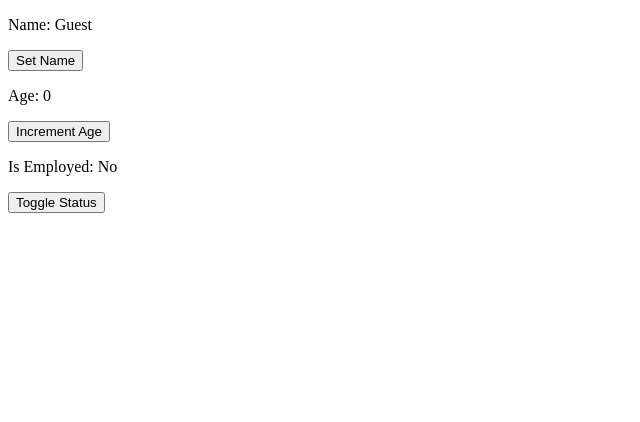
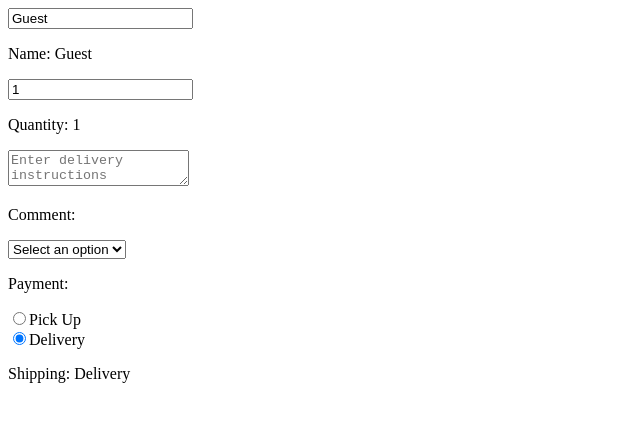
Before and after one commit to Nightmer71/React, a React (Vite) app in the folder my-react-app/: page / in a window 1280 px wide. Shown: the top 422 px of the page, without its empty margins (0-640 px from the left). Built offline with nearby package versions, Linux system fonts and the light colour scheme.

Commit message:
The onChange event handler and how to use it in React

```diff
--- a/my-react-app/src/App.jsx
+++ b/my-react-app/src/App.jsx
@@ -1,4 +1,4 @@
-import MyComponent from "./MyComponent.jsx";
+import MyComponent from "./MyComponent.jsx"
 
 
 function App() {
--- a/my-react-app/src/MyComponent.jsx
+++ b/my-react-app/src/MyComponent.jsx
@@ -1,14 +1,7 @@
 /*
-React hook:
-    Special function that allows functional components to use React features without writing class components.
-    (useState, useEffect, useContext, useReducer, useCallback, and more...)
-
-useState():
-    A React hook that allows the creation of a stateful variable AND a setter function to update it's value in the Virtual DOM
-    [name, setName]
-
-stateful variable:
-    A variable where if you make a change to it, it will reflect in the Virtual DOM
+onChange:
+    Event handler used primarily with form elements ex. <input>, <textarea>, <select>, <radio>
+    Triggers a function every time the value of the input changes
 */
 import React, {useState} from "react"
 
@@ -16,29 +9,60 @@
 function MyComponent(){
 
     const [name, setName] = useState("Guest");
-    const [age, setAge] = useState(0);
-    const [isEmployed, setIsEmployed] = useState(false);
+    const [quantity, setQuantity] = useState(1);
+    const [comment, setComment] = useState("");
+    const [payment, setPayment] = useState("");
+    const [shipping, setShipping] = useState("Delivery");
 
-    const updateName = () => {
-        setName("Spongebob");
+    function handleNameChange(event){
+        setName(event.target.value);
     }
 
-    const incremenetAge = () => {
-        setAge(age + 1);
+    function handleQuantityChange(event){
+        setQuantity(event.target.value);
     }
 
-    const toggleEmployedStatus = () => {
-        setIsEmployed(!isEmployed);
+    function handleCommentChange(event){
+        setComment(event.target.value);
     }
 
-    return(<div>
-        <p>Name: {name}</p>
-        <button onClick={updateName}>Set Name</button>
-        <p>Age: {age}</p>
-        <button onClick={incremenetAge}>Increment Age</button>
-        <p>Is Employed: {isEmployed ? "Yes" : "No"}</p>
-        <button onClick={toggleEmployedStatus}>Toggle Status</button>
-    </div>)
+    function handlePaymentChange(event){
+        setPayment(event.target.value);
+    }
+
+    function handleShippingChange(event){
+        setShipping(event.target.value);
+    }
+
+    return(
+        <div>
+            <input value={name} onChange={handleNameChange} />
+            <p>Name: {name}</p>
+            <input value={quantity} onChange={handleQuantityChange} type="number"/>
+            <p>Quantity: {quantity}</p>
+
+            <textarea value={comment} onChange={handleCommentChange} placeholder="Enter delivery instructions" />
+            <p>Comment: {comment}</p>
+
+            <select value={payment} onChange={handlePaymentChange}>
+                <option value="">Select an option</option>
+                <option value="Visa">Visa</option>
+                <option value="Mastercard">Mastercard</option>
+                <option value="Giftcard">Giftcard</option>
+            </select>
+            <p>Payment: {payment}</p>
+
+            <label>
+                <input type="radio" value="Pick Up" checked={shipping === "Pick Up"} onChange={handleShippingChange}/>
+                Pick Up
+            </label><br />
+            <label>
+                <input type="radio" value="Delivery" checked={shipping === "Delivery"} onChange={handleShippingChange}/>
+                Delivery
+            </label>
+            <p>Shipping: {shipping}</p>
+        </div>
+    );
 
 }
 
```
